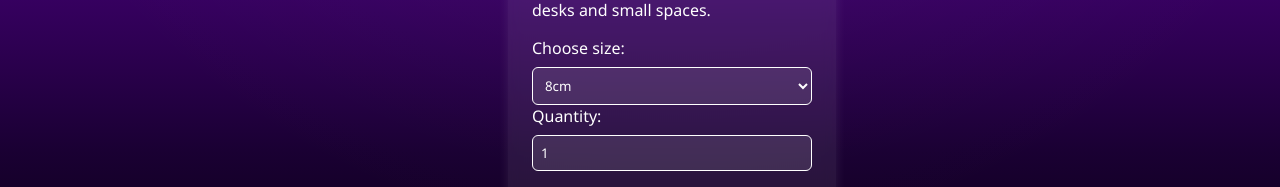
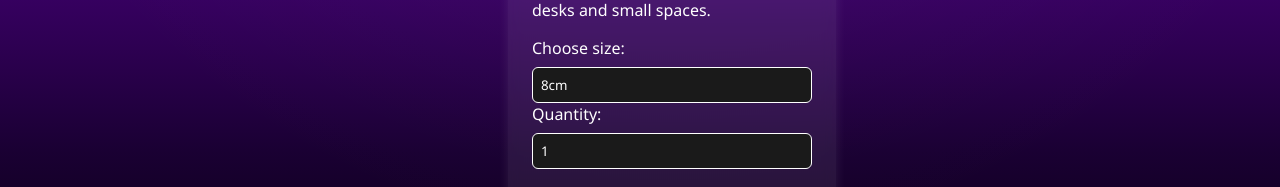
Before and after one commit to Paulo-Carrera/moon-light, a React (Vite) app: page / in a window 1280 px wide. Shown: the part 600-787 px from the top of the page. Built offline with nearby package versions, Linux system fonts and the light colour scheme.

Commit message:
dropdown

```diff
--- a/src/components/ProductCard.jsx
+++ b/src/components/ProductCard.jsx
@@ -66,6 +66,7 @@ const ProductCard = () => {
         <label htmlFor="size-select">Choose size:</label>
         <select
           id="size-select"
+          className="size-dropdown"
           value={selectedId}
           onChange={(e) => setSelectedId(e.target.value)}
         >
@@ -77,6 +78,7 @@ const ProductCard = () => {
         <label htmlFor="quantity-input">Quantity:</label>
         <input
           id="quantity-input"
+          className="quantity-input"
           type="number"
           min="1"
           max={selectedProduct.maxQuantity}
--- a/src/styles/global.css
+++ b/src/styles/global.css
@@ -109,12 +109,22 @@ html, body {
   margin-top: 0.5rem;
   padding: 0.5rem;
   border-radius: 6px;
-  background: rgba(255, 255, 255, 0.1);
-  color: white;
+  background-color: #1a1a1a;       /* Dark background for visibility */
+  color: white;                    /* Bright text */
   border: 1px solid white;
   font-family: inherit;
   width: 100%;
   box-sizing: border-box;
+  appearance: none;                /* Remove native styling */
+  -webkit-appearance: none;
+  -moz-appearance: none;
+}
+
+/* Optional: glow on focus */
+.size-dropdown:focus,
+.quantity-input:focus {
+  outline: none;
+  box-shadow: 0 0 8px rgba(255, 255, 255, 0.4);
 }
 
 /* Bulk discount badge */
```
